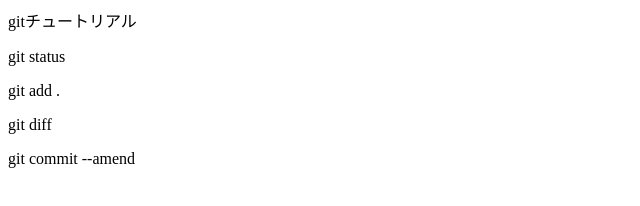
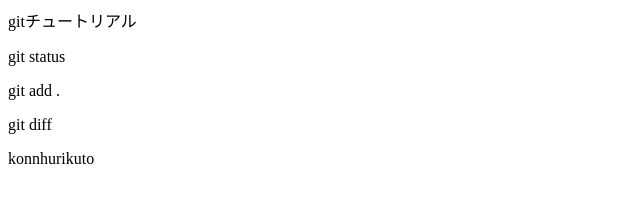
Before and after one commit to Milin00/git_tutorial, a plain HTML site: page index.html in a window 1280 px wide. Shown: the full height of the page, 0-640 px from the left. Drawn offline with Linux system fonts and the light colour scheme.

Commit message:
コンフリクト

```diff
--- a/index.html
+++ b/index.html
@@ -2,4 +2,4 @@
 <p> git status</p>
 <p class="red"> git add .</p>
 <p> git diff</p>
-<p> git commit --amend</p>
+<p> konnhurikuto</p>
```
